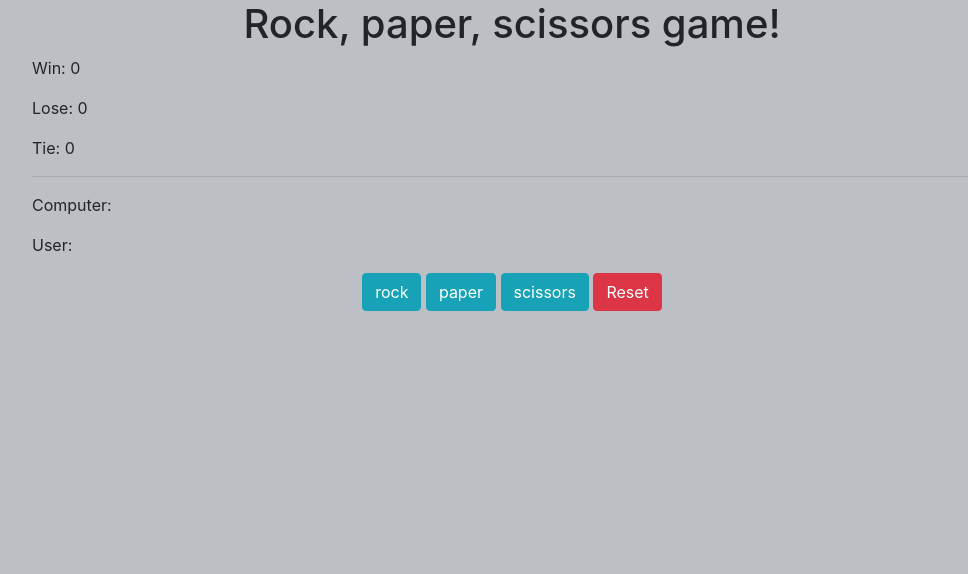
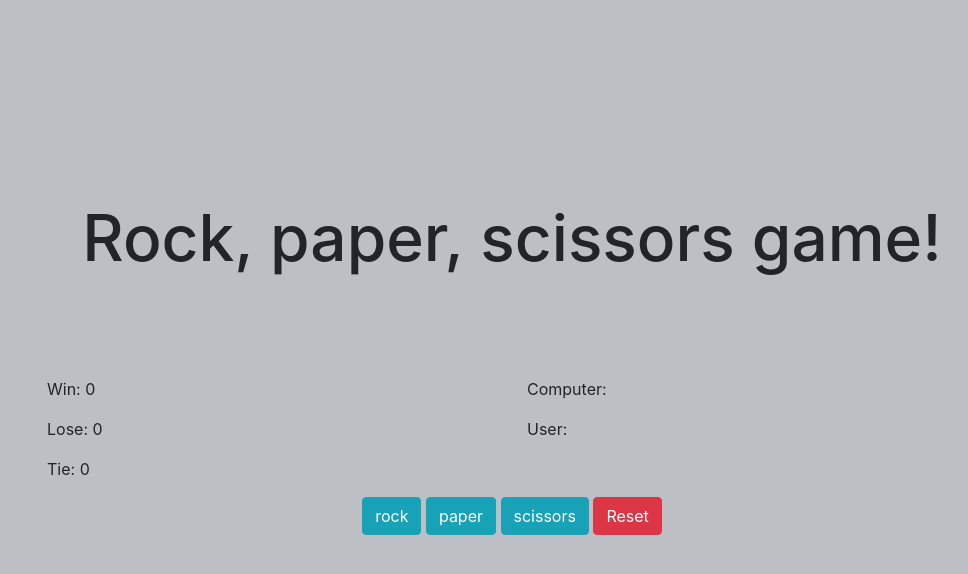
Before and after one commit to Polkagris/Vuejs-rock_paper_scissors_game, a plain HTML site: page index.html in a window 1280 px wide. Shown: the whole page, without its empty margins (128-1096 px from the left). Drawn offline with nearby package versions, Linux system fonts and the light colour scheme.

Commit message:
basic bootstrap styling

```diff
--- a/index.html
+++ b/index.html
@@ -10,26 +10,30 @@
   <title>Document</title>
 </head>
 <body>
-  <div id="app">
+  <div id="app" class="container">
     <h1 id="title">Rock, paper, scissors game!</h1>
-    <p>Win: {{ win }}</p>
-    <p>Lose: {{ lose }}</p>
-    <p>Tie: {{ tie }}</p>
-    <hr>
     <!-- <p>Random: {{ randomNumber }}</p>
     <p>User: {{ user }}</p> -->
-    <p>Computer: {{ computer }}</p>
-    <p>User: {{ you }}</p>
-    <h1 v-if="bWin">You win! {{ you }} beats {{ computer }}</h1>
-    <h1 v-if="bLose">You lose! {{ computer }} beats {{ you }}</h1>
-    <h1 v-if="bTie">Draw!</h1>
+    <div class="row">
+      <div class="col-lg-6">
+        <p>Win: {{ win }}</p>
+        <p>Lose: {{ lose }}</p>
+        <p>Tie: {{ tie }}</p>
+      </div>
+      <div class="col-lg-6">
+        <p>Computer: {{ computer }}</p>
+        <p>User: {{ you }}</p>
+      </div>
+    </div>
     <div id="buttons">
       <button v-on:click="randomGenerator(0)" class="btn btn-info">rock</button>
       <button v-on:click="randomGenerator(1)" class="btn btn-info">paper</button>
       <button v-on:click="randomGenerator(2)" class="btn btn-info">scissors</button>
       <button v-on:click="resetScoreboard" class="btn btn-danger">Reset</button>
     </div>
-
+      <h1 v-if="bWin">You win! {{ you }} beats {{ computer }}</h1>
+      <h1 v-if="bLose">You lose! {{ computer }} beats {{ you }}</h1>
+      <h1 v-if="bTie">Draw!</h1>
   </div>
   <script src="./app.js"></script>
   <script src="https://stackpath.bootstrapcdn.com/bootstrap/4.1.3/js/bootstrap.min.js"></script>
--- a/style.css
+++ b/style.css
@@ -5,7 +5,12 @@ body{
 }
 #title{
   text-align: center;
+  font-size: 4em;
+  margin-bottom: 100px;
 }
 #buttons{
   text-align: center;
 }
+.container{
+  margin-top: 200px;
+}
```
